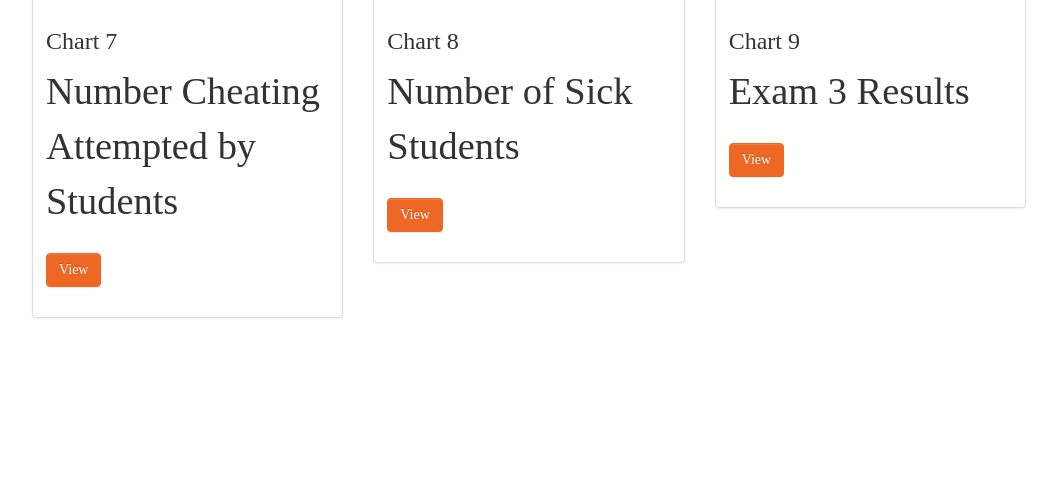
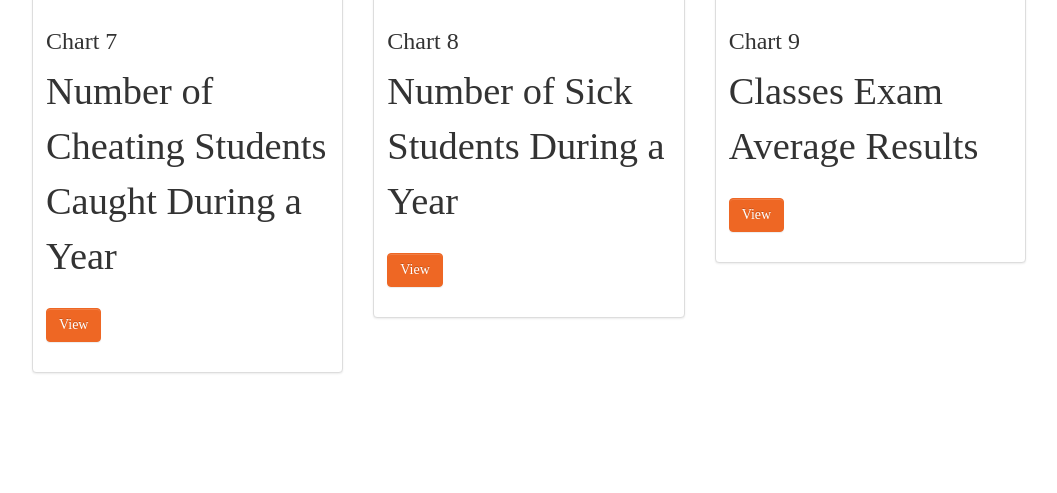
Before and after one commit to Tony-Chau/Team-52-Truii-Web-App, a PHP site: the page made by previous graph page.php in a window 1280 px wide. Shown: the part 1362-1855 px from the top of the page, without its empty margins (111-1168 px from the left). Before the commit the page ends 1681 px from the top, so only its background shows below. Run offline with PHP 8.4, Linux system fonts and the light colour scheme.

Commit message:
More minor fixes to chart pages

```diff
--- a/Graphs/final_results.php
+++ b/Graphs/results_overtime.php
@@ -12,7 +12,7 @@
 <body>
 <header id ="titlelogo2">
   <div class="container">
-    <h1> Student Overall Results During HighSchool</h1>
+    <h1> Student Overall Results During HighSchool </h1>
   </div>
 </header>
 
--- a/Graphs/sickstudents.php
+++ b/Graphs/sickstudents.php
@@ -12,7 +12,7 @@
 <body>
 <header id ="titlelogo2">
   <div class="container">
-    <h1> Number of Sick Students During a Year</h1>
+    <h1> Number of Sick Students During a Year </h1>
   </div>
 </header>
 
--- a/previous graph page.php
+++ b/previous graph page.php
@@ -38,8 +38,8 @@
             <img src="images/bars.png" alt="...">
             <div class="caption">
               <h3>Chart 2</h3>
-              <p>Exam 1 results</p>
-              <p><a href="Graphs/exam1_results.php" class="btn btn-primary" role="button">View</a> </p>
+              <p>Exam results</p>
+              <p><a href="Graphs/exam_results.php" class="btn btn-primary" role="button">View</a> </p>
             </div>
           </div>
         </div>
@@ -63,8 +63,8 @@
             <img src="..." alt="...">
             <div class="caption">
               <h3>Chart 4</h3>
-              <p>Number of students that passed</p>
-              <p><a href="Graphs/final_results.php" class="btn btn-primary" role="button">View</a> </p>
+              <p>Student Overall Results During HighSchool</p>
+              <p><a href="Graphs/results_overtime.php" class="btn btn-primary" role="button">View</a> </p>
             </div>
           </div>
         </div>
@@ -85,8 +85,8 @@
             <img src="..." alt="...">
             <div class="caption">
               <h3>Chart 6</h3>
-              <p>Exam 2 Results</p>
-              <p><a href="Graphs/exam2_results.php" class="btn btn-primary" role="button">View</a> </p>
+              <p>Exam Average Results</p>
+              <p><a href="Graphs/exam_average_results.php" class="btn btn-primary" role="button">View</a> </p>
             </div>
           </div>
         </div>
@@ -99,7 +99,7 @@
             <img src="..." alt="...">
             <div class="caption">
               <h3>Chart 7</h3>
-              <p>Number Cheating Attempted by Students</p>
+              <p>Number of Cheating Students Caught During a Year</p>
               <p><a href="Graphs/cheatingstudents.php" class="btn btn-primary" role="button">View</a> </p>
             </div>
           </div>
@@ -110,7 +110,7 @@
             <img src="..." alt="...">
             <div class="caption">
               <h3>Chart 8</h3>
-              <p>Number of Sick Students</p>
+              <p>Number of Sick Students During a Year</p>
               <p><a href="Graphs/sickstudents.php" class="btn btn-primary" role="button">View</a> </p>
             </div>
           </div>
@@ -121,8 +121,8 @@
             <img src="..." alt="...">
             <div class="caption">
               <h3>Chart 9</h3>
-              <p>Exam 3 Results</p>
-              <p><a href="Graphs/exam3_results.php" class="btn btn-primary" role="button">View</a> </p>
+              <p>Classes Exam Average Results</p>
+              <p><a href="Graphs/exam_average_class_results.php" class="btn btn-primary" role="button">View</a> </p>
             </div>
           </div>
         </div>
```
Also changed, not shown: Graphs/exam_average_class_results.php (renamed from Graphs/exam3_results.php), Graphs/exam_average_results.php (renamed from Graphs/exam2_results.php), Graphs/exam_results.php (renamed from Graphs/exam1_results.php).
